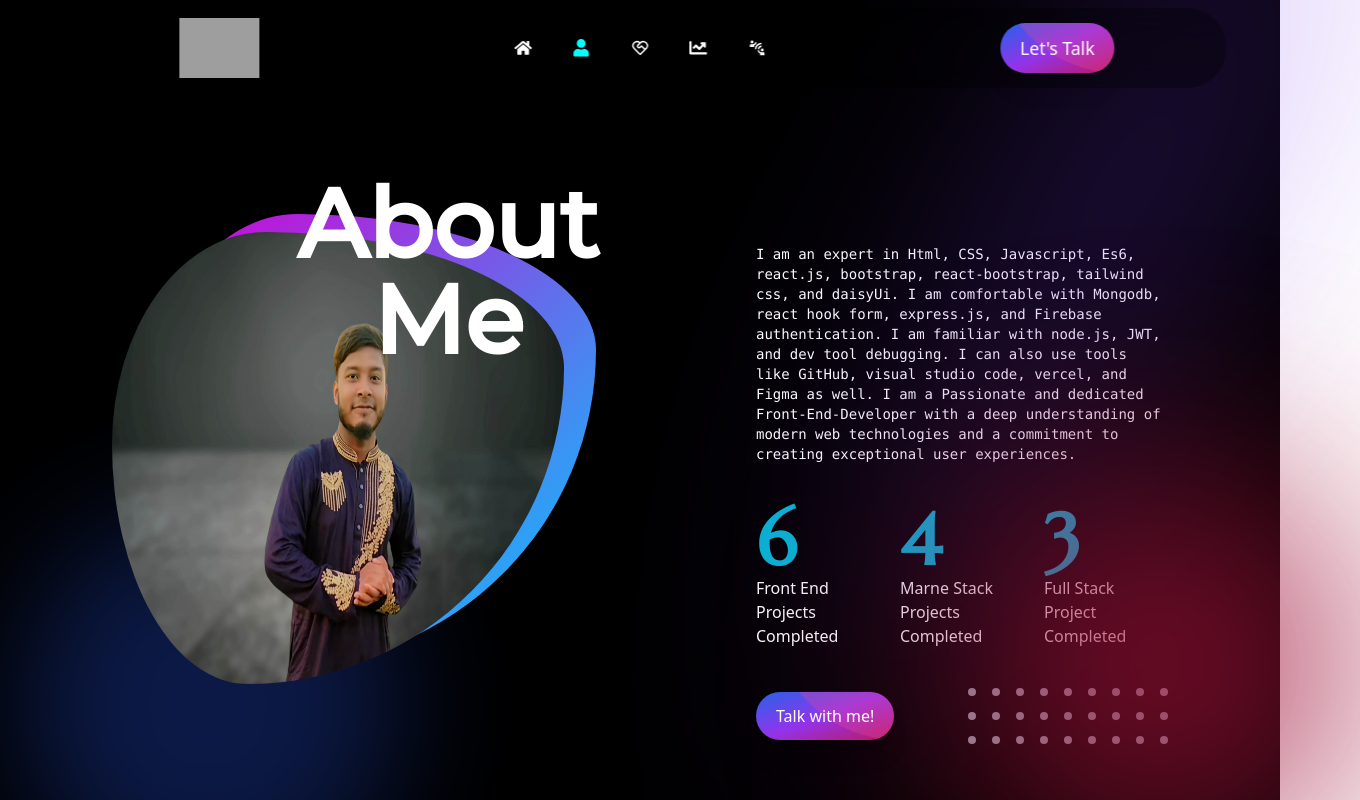
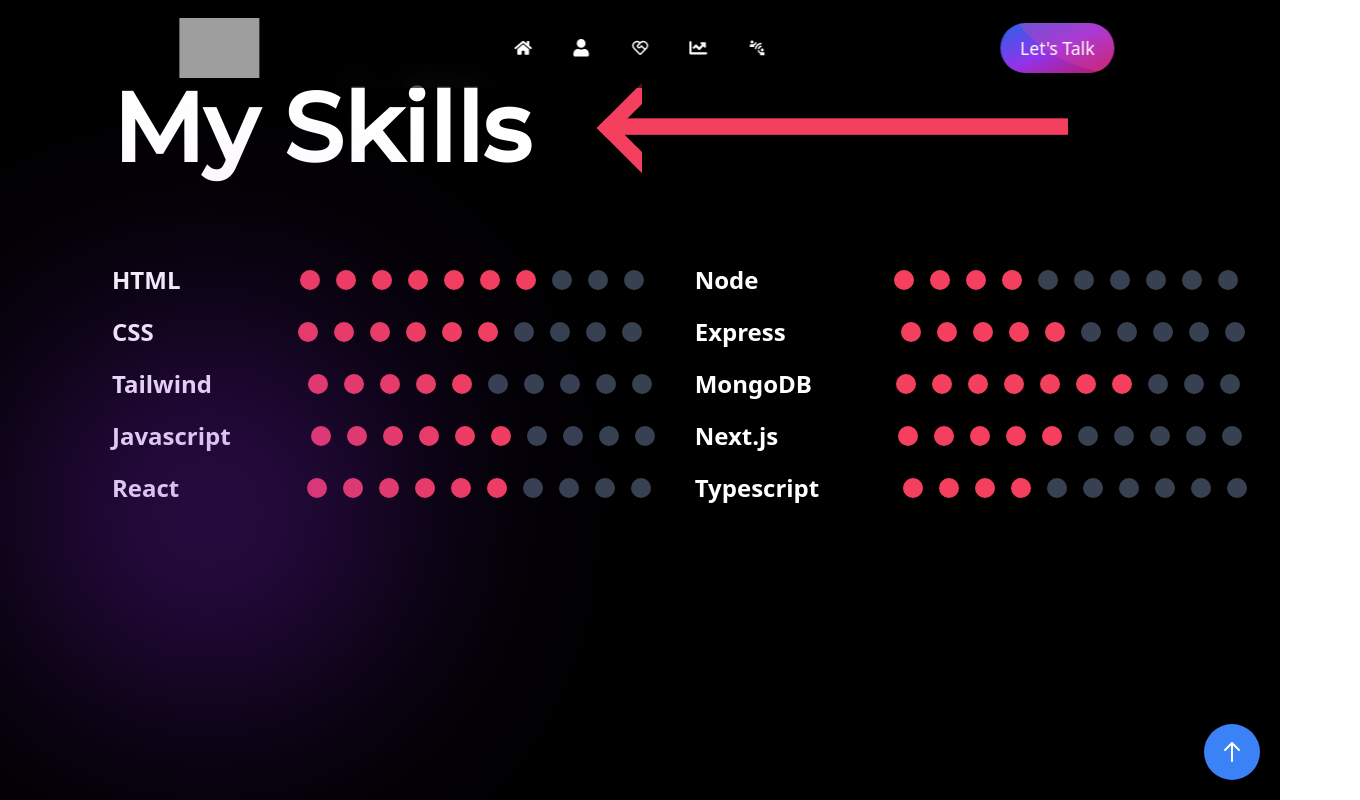
Before and after one commit to Shakil57375/shakil-s_portfolio, a React (Vite) app: page / in a window 1280 px wide. Shown: the top 800 px of the page, 1360 px wide, since content can reach past the window. Built offline with nearby package versions, Linux system fonts and the light colour scheme; grey boxes are pictures that could not be loaded; a web font is replaced by a local one.

Commit message:
package installed

```diff
--- a/package.json
+++ b/package.json
@@ -14,6 +14,7 @@
     "@heroicons/react": "^2.0.18",
     "@react-three/drei": "^9.92.4",
     "@react-three/fiber": "^8.15.12",
+    "@studio-freight/lenis": "^1.0.29",
     "@types/three": "^0.159.0",
     "aos": "^2.3.4",
     "framer-motion": "^10.12.16",
--- a/src/Components/Main.jsx
+++ b/src/Components/Main.jsx
@@ -12,7 +12,7 @@
       <FloatingNav />
       {/* //Todo : uncomment banner */}
       {/* <Banner /> */}
-      <AboutMe />
+      {/* <AboutMe /> */}
       <Skills />
       {/* <Projects /> */}
       {/* <Contact /> */}
```
Also changed, not shown: 1 other file (tests, documents, lock files or other folders).
